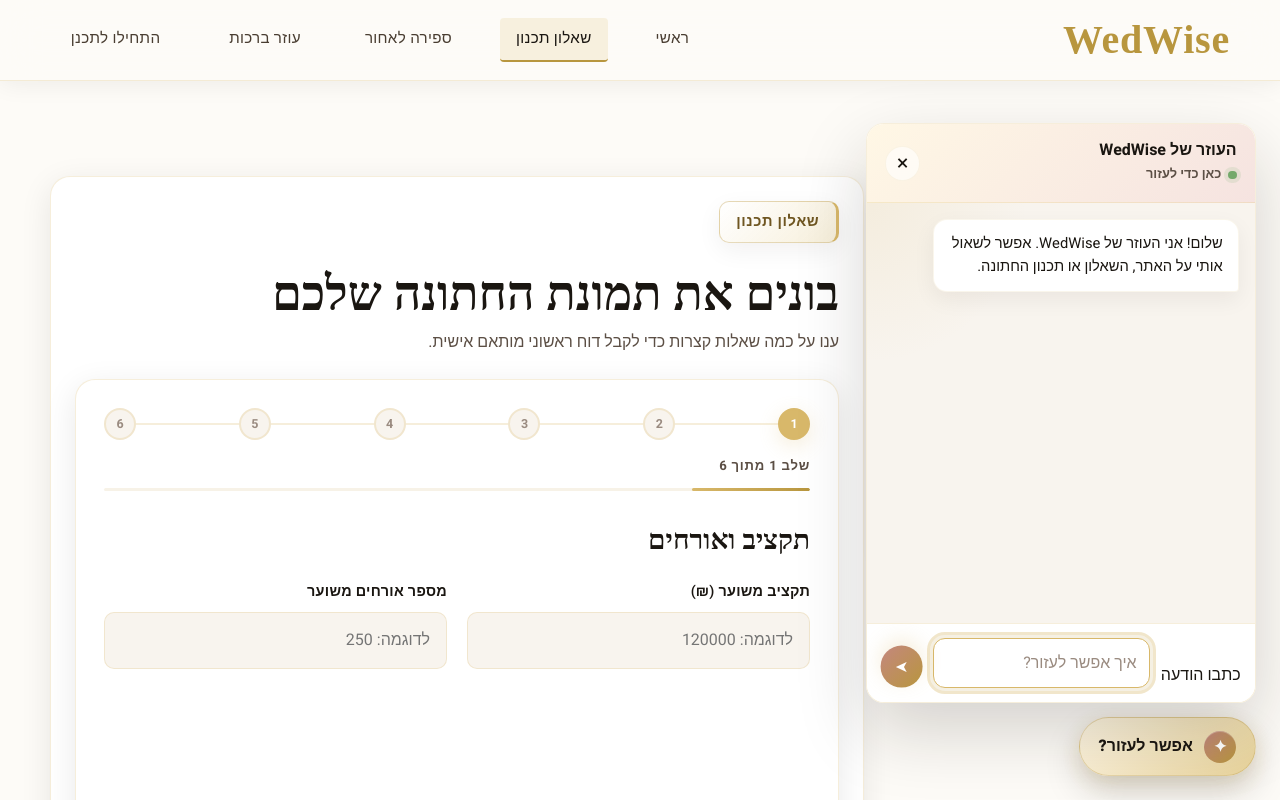
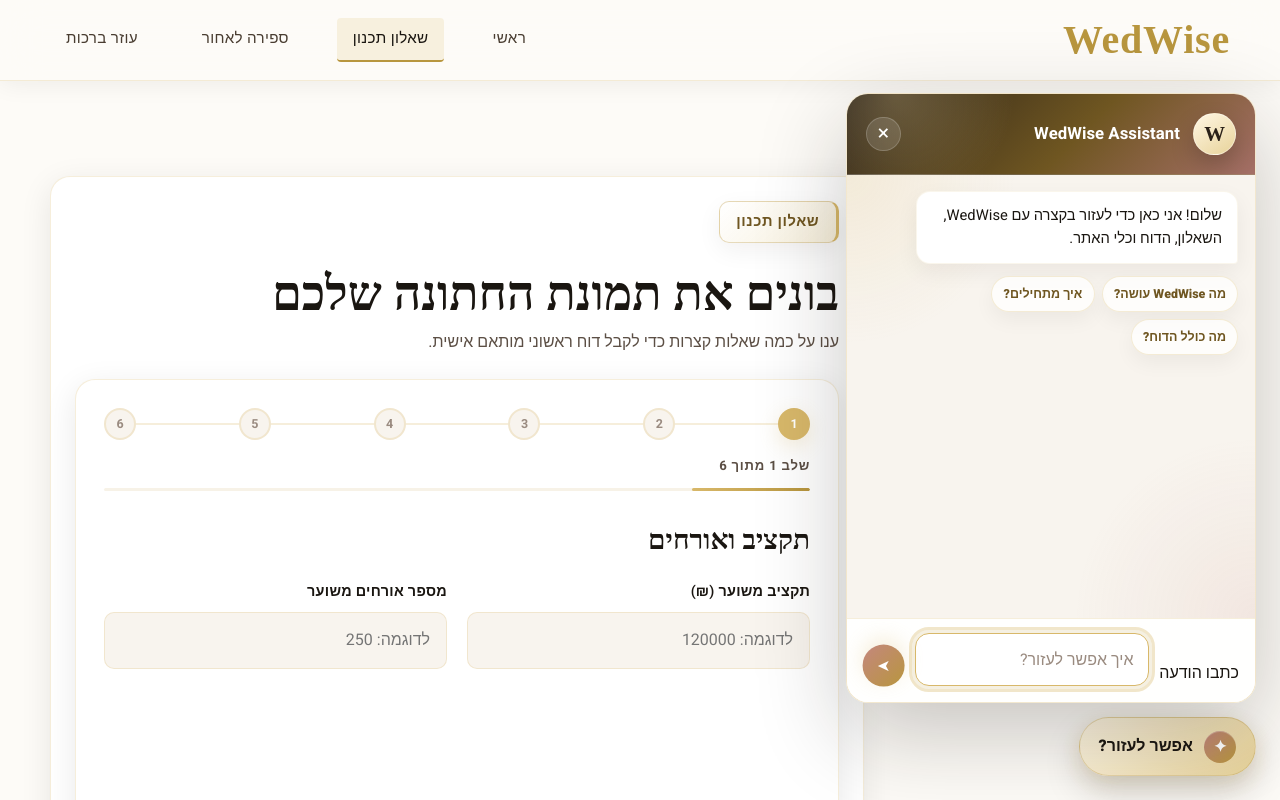
Before and after one commit to hanaamasarwa-del/WedWise, a website: page frontend/questionnaire.html in a window 1280 px wide. Both pictures are taken after a click on the button "פתיחת הצ'אט". Shown: the top 800 px of the page. Drawn offline with Linux system fonts and the light colour scheme.

Commit message:
Refine chatbot and secondary page polish

```diff
--- a/frontend/chat-widget.js
+++ b/frontend/chat-widget.js
@@ -1,17 +1,23 @@
 (() => {
-  const defaultGreeting = 'שלום! אני העוזר של WedWise. אפשר לשאול אותי על האתר, השאלון או תכנון החתונה.';
+  const defaultGreeting = 'שלום! אני כאן כדי לעזור בקצרה עם WedWise, השאלון, הדוח וכלי האתר.';
+
   const fallbackWidget = `
     <aside class="chat-widget" id="chat-widget">
       <section class="chat-panel" id="chat-panel" aria-labelledby="chat-title" aria-hidden="true" hidden>
         <header class="chat-header">
-          <div>
-            <h2 id="chat-title">העוזר של WedWise</h2>
-            <p><span class="chat-status-dot" aria-hidden="true"></span> כאן כדי לעזור</p>
+          <div class="chat-brand">
+            <span class="chat-avatar" aria-hidden="true">W</span>
+            <h2 id="chat-title">WedWise Assistant</h2>
           </div>
           <button type="button" class="chat-close" id="chat-close" aria-label="סגירת הצ'אט">×</button>
         </header>
         <div class="chat-messages" id="chat-messages" aria-live="polite">
           <div class="chat-message chat-message--assistant">${defaultGreeting}</div>
+          <div class="chat-suggestions" aria-label="שאלות מהירות">
+            <button type="button" data-chat-prompt="מה WedWise עושה?">מה WedWise עושה?</button>
+            <button type="button" data-chat-prompt="איך מתחילים את השאלון?">איך מתחילים?</button>
+            <button type="button" data-chat-prompt="מה כולל הדוח הראשוני?">מה כולל הדוח?</button>
+          </div>
         </div>
         <form class="chat-form" id="chat-form">
           <label class="sr-only" for="chat-input">כתבו הודעה</label>
@@ -44,6 +50,45 @@
     return message;
   }
 
+  function normalizeWidgetCopy(panel, launcher, closeButton, messagesEl, input, sendButton) {
+    const header = panel.querySelector('.chat-header');
+    if (header && !header.querySelector('.chat-brand')) {
+      header.innerHTML = `
+        <div class="chat-brand">
+          <span class="chat-avatar" aria-hidden="true">W</span>
+          <h2 id="chat-title">WedWise Assistant</h2>
+        </div>
+      `;
+      if (closeButton) header.appendChild(closeButton);
+    }
+
+    const title = document.getElementById('chat-title');
+    const launcherIcon = launcher.querySelector('.chat-launcher-icon');
+    const launcherLabel = launcher.querySelector('.chat-launcher-label');
+    const firstMessage = messagesEl.querySelector('.chat-message--assistant');
+    const sendIcon = sendButton.querySelector('[aria-hidden="true"]');
+
+    if (title) title.textContent = 'WedWise Assistant';
+    if (launcherIcon) launcherIcon.textContent = '✦';
+    if (launcherLabel) launcherLabel.textContent = 'אפשר לעזור?';
+    if (firstMessage) firstMessage.textContent = defaultGreeting;
+    if (closeButton) closeButton.textContent = '×';
+    if (sendIcon) sendIcon.textContent = '➤';
+    input.placeholder = 'איך אפשר לעזור?';
+
+    if (!messagesEl.querySelector('.chat-suggestions')) {
+      const suggestions = document.createElement('div');
+      suggestions.className = 'chat-suggestions';
+      suggestions.setAttribute('aria-label', 'שאלות מהירות');
+      suggestions.innerHTML = `
+        <button type="button" data-chat-prompt="מה WedWise עושה?">מה WedWise עושה?</button>
+        <button type="button" data-chat-prompt="איך מתחילים את השאלון?">איך מתחילים?</button>
+        <button type="button" data-chat-prompt="מה כולל הדוח הראשוני?">מה כולל הדוח?</button>
+      `;
+      messagesEl.appendChild(suggestions);
+    }
+  }
+
   function initChatWidget() {
     const widget = ensureWidget();
     if (widget.dataset.ready === 'true') return;
@@ -62,25 +107,7 @@
 
     launcher.removeAttribute('onclick');
     closeButton?.removeAttribute('onclick');
-
-    const title = document.getElementById('chat-title');
-    const status = document.querySelector('.chat-header p');
-    const launcherIcon = launcher.querySelector('.chat-launcher-icon');
-    const launcherLabel = launcher.querySelector('.chat-launcher-label');
-    const firstMessage = messagesEl.querySelector('.chat-message--assistant');
-    const closeText = closeButton?.firstChild;
-    const sendIcon = sendButton.querySelector('[aria-hidden="true"]');
-
-    if (title) title.textContent = 'העוזר של WedWise';
-    if (status) {
-      status.innerHTML = '<span class="chat-status-dot" aria-hidden="true"></span> כאן כדי לעזור';
-    }
-    if (launcherIcon) launcherIcon.textContent = '✦';
-    if (launcherLabel) launcherLabel.textContent = 'אפשר לעזור?';
-    if (firstMessage) firstMessage.textContent = defaultGreeting;
-    if (closeText) closeText.textContent = '×';
-    if (sendIcon) sendIcon.textContent = '➤';
-    input.placeholder = 'איך אפשר לעזור?';
+    normalizeWidgetCopy(panel, launcher, closeButton, messagesEl, input, sendButton);
 
     function setOpen(isOpen) {
       panel.hidden = !isOpen;
@@ -109,6 +136,13 @@
     input.addEventListener('input', () => {
       input.style.height = 'auto';
       input.style.height = `${Math.min(input.scrollHeight, 112)}px`;
+    });
+
+    messagesEl.addEventListener('click', (event) => {
+      const promptButton = event.target.closest('[data-chat-prompt]');
+      if (!promptButton || input.disabled) return;
+      input.value = promptButton.dataset.chatPrompt || '';
+      form.requestSubmit();
     });
 
     form.addEventListener('submit', async (event) => {
--- a/frontend/questionnaire.html
+++ b/frontend/questionnaire.html
@@ -18,7 +18,6 @@
         <a href="questionnaire.html" class="active" aria-current="page">&#1513;&#1488;&#1500;&#1493;&#1503; &#1514;&#1499;&#1504;&#1493;&#1503;</a>
         <a href="countdown.html">&#1505;&#1508;&#1497;&#1512;&#1492; &#1500;&#1488;&#1495;&#1493;&#1512;</a>
         <a href="blessing-helper.html">&#1506;&#1493;&#1494;&#1512; &#1489;&#1512;&#1499;&#1493;&#1514;</a>
-        <a href="questionnaire.html#questionnaire" class="nav-cta">&#1492;&#1514;&#1495;&#1497;&#1500;&#1493; &#1500;&#1514;&#1499;&#1504;&#1503;</a>
       </nav>
     </div>
   </header>
@@ -29,14 +28,14 @@
         <div class="questionnaire-layout">
           <aside class="assistant-panel" aria-label="מעצב חתונות AI">
             <div class="assistant-header">
-              <span class="material-symbols-outlined assistant-avatar" aria-hidden="true">auto_awesome</span>
+              <span class="assistant-avatar" aria-hidden="true">W</span>
               <div>
                 <h2>מעצב חתונות AI</h2>
                 <p>WedWise Assistant</p>
               </div>
             </div>
             <div class="assistant-message">
-              <span class="material-symbols-outlined" aria-hidden="true">auto_awesome</span>
+              <span class="assistant-spark" aria-hidden="true">✦</span>
               <p>שלום! ספרו לי איך אתם מדמיינים את החתונה שלכם, ואני אעזור להפוך את הפרטים לכיוון תכנון מסודר.</p>
             </div>
           </aside>
@@ -172,7 +171,7 @@
                 <legend>שיחה עם המעצב</legend>
                 <div class="designer-chat">
                   <div class="designer-bubble">
-                    <span class="material-symbols-outlined" aria-hidden="true">auto_awesome</span>
+                    <span class="assistant-spark" aria-hidden="true">✦</span>
                     <p>תארו לי במילים שלכם את האווירה: חופה, שולחנות, צבעים, פרחים, תאורה או כל פרט שחשוב לכם.</p>
                   </div>
                   <div class="field-group">
@@ -186,7 +185,7 @@
               <fieldset class="form-step" data-step="5">
                 <legend>השראה לחתונה <span class="legend-optional">(אופציונלי)</span></legend>
                 <div class="inspiration-intro">
-                  <span class="material-symbols-outlined inspiration-intro-icon" aria-hidden="true">link</span>
+                  <span class="inspiration-intro-icon" aria-hidden="true">↗</span>
                   <div>
                     <p>כבר אספתם השראה לחתונה? שתפו קישור לאוסף ההשראה שלכם ונצרף אותו לבקשה.</p>
                     <p class="field-hint">Pinterest, Instagram, בלוג חתונות, לוח mood board — כל קישור מתאים.</p>
@@ -219,16 +218,16 @@
 
               <div class="form-nav">
                 <button type="button" id="btn-back" class="btn btn-secondary btn-nav-back" hidden>
-                  <span class="material-symbols-outlined" aria-hidden="true">chevron_right</span>
+                  <span aria-hidden="true">›</span>
                   חזרה
                 </button>
                 <button type="button" id="btn-next" class="btn btn-primary btn-nav-next">
                   הבא
-                  <span class="material-symbols-outlined" aria-hidden="true">chevron_left</span>
+                  <span aria-hidden="true">‹</span>
                 </button>
                 <button type="submit" id="btn-submit" class="btn btn-primary btn-nav-submit" hidden>
                   שליחה וקבלת דוח
-                  <span class="material-symbols-outlined" aria-hidden="true">send</span>
+                  <span aria-hidden="true">➤</span>
                 </button>
               </div>
             </form>
--- a/frontend/site.css
+++ b/frontend/site.css
@@ -73,12 +73,9 @@ body {
   background-color: var(--color-bg);
 }
 
-main {
-  animation: pageEnter 0.42s cubic-bezier(0.22, 1, 0.36, 1) both;
-}
-
 .subpage main {
   padding-top: 80px;
+  animation: pageEnter 0.36s cubic-bezier(0.22, 1, 0.36, 1) both;
 }
 
 img {
@@ -107,13 +104,13 @@ button, input, select, textarea {
 }
 
 @keyframes heroPop {
-  from { opacity: 0; transform: translateY(18px); }
+  from { opacity: 0; transform: translateY(10px); }
   to { opacity: 1; transform: translateY(0); }
 }
 
 @keyframes heroImageReveal {
-  from { transform: scale(1.08); filter: saturate(0.9); }
-  to { transform: scale(1.01); filter: saturate(1); }
+  from { transform: scale(1.035); }
+  to { transform: scale(1.01); }
 }
 
 @keyframes petalDrift {
@@ -290,12 +287,9 @@ button, input, select, textarea {
   animation-delay: var(--delay);
 }
 
-.hero-petals span:nth-child(1) { --start-x: 8%; --size: 13px; --duration: 15s; --delay: -2s; }
-.hero-petals span:nth-child(2) { --start-x: 24%; --size: 10px; --duration: 19s; --delay: -9s; --drift-x: -10vw; --rotation: -190deg; }
-.hero-petals span:nth-child(3) { --start-x: 42%; --size: 14px; --duration: 18s; --delay: -5s; --drift-x: 12vw; --rotation: 220deg; }
-.hero-petals span:nth-child(4) { --start-x: 61%; --size: 9px; --duration: 16s; --delay: -11s; --drift-x: -7vw; --rotation: -160deg; }
-.hero-petals span:nth-child(5) { --start-x: 76%; --size: 12px; --duration: 21s; --delay: -7s; --drift-x: 9vw; --rotation: 260deg; }
-.hero-petals span:nth-child(6) { --start-x: 91%; --size: 11px; --duration: 17s; --delay: -14s; --drift-x: -13vw; --rotation: -240deg; }
+.hero-petals span:nth-child(1) { --start-x: 12%; --size: 12px; --duration: 18s; --delay: -3s; }
+.hero-petals span:nth-child(2) { --start-x: 48%; --size: 10px; --duration: 22s; --delay: -10s; --drift-x: -10vw; --rotation: -190deg; }
+.hero-petals span:nth-child(3) { --start-x: 82%; --size: 13px; --duration: 20s; --delay: -6s; --drift-x: 12vw; --rotation: 220deg; }
 
 .hero-content {
   position: relative;
@@ -308,7 +302,7 @@ button, input, select, textarea {
 }
 
 .hero-content > * {
-  animation: heroPop 0.62s cubic-bezier(0.22, 1, 0.36, 1) both;
+  animation: heroPop 0.46s cubic-bezier(0.22, 1, 0.36, 1) both;
 }
 
 .hero-eyebrow {
@@ -320,11 +314,11 @@ button, input, select, textarea {
 }
 
 .hero-text {
-  animation-delay: 0.18s;
+  animation-delay: 0.16s;
 }
 
 .hero-actions {
-  animation-delay: 0.26s;
+  animation-delay: 0.22s;
 }
 
 /* ── Eyebrow / Section kicker ── */
@@ -689,55 +683,82 @@ button, input, select, textarea {
   position: sticky;
   top: 104px;
   padding: 1.5rem;
+  overflow: hidden;
+  background:
+    linear-gradient(180deg, rgba(255, 255, 255, 0.96), rgba(253, 251, 247, 0.96)),
+    radial-gradient(circle at 10% 0%, rgba(216, 184, 106, 0.2), transparent 34%);
+}
+
+.assistant-panel::before {
+  content: "";
+  position: absolute;
+  inset: 0 0 auto;
+  height: 4px;
+  background: linear-gradient(90deg, var(--color-secondary), var(--color-primary), var(--color-primary-light));
 }
 
 .assistant-header {
   display: flex;
   align-items: center;
-  gap: 0.85rem;
+  gap: 1rem;
   padding-bottom: 1.25rem;
   border-bottom: 1px solid var(--color-border);
 }
 
 .assistant-header h2 {
   color: var(--color-text);
-  font-size: 1.15rem;
+  font-family: var(--font-display);
+  font-size: 1.35rem;
+  line-height: 1.15;
   font-weight: 700;
 }
 
 .assistant-header p {
   color: var(--color-muted);
   font-size: 0.82rem;
-  font-weight: 600;
-  letter-spacing: 0.03em;
+  font-weight: 800;
+  letter-spacing: 0.04em;
+  text-transform: uppercase;
 }
 
 .assistant-avatar {
-  display: inline-flex;
-  align-items: center;
-  justify-content: center;
+  display: inline-grid;
+  place-items: center;
   width: 48px;
   height: 48px;
   color: var(--color-surface);
-  background: linear-gradient(135deg, var(--color-primary), var(--color-primary-dark));
-  border-radius: var(--radius-md);
-  box-shadow: var(--shadow-gold);
+  background: linear-gradient(145deg, var(--color-secondary), var(--color-primary-dark));
+  border: 1px solid rgba(255, 255, 255, 0.48);
+  border-radius: 50%;
+  box-shadow: 0 14px 30px rgba(26, 22, 17, 0.16), var(--shadow-gold);
   flex-shrink: 0;
+  font-family: var(--font-display);
+  font-size: 1.35rem;
+  font-weight: 800;
 }
 
 .assistant-message {
   display: grid;
   grid-template-columns: auto 1fr;
-  gap: 0.75rem;
+  gap: 0.85rem;
   margin-top: 1.25rem;
   padding: 1rem;
-  background: var(--color-surface-soft);
+  background: rgba(255, 255, 255, 0.74);
   border: 1px solid var(--color-border-soft);
-  border-radius: var(--radius-md);
-}
-
-.assistant-message .material-symbols-outlined {
-  color: var(--color-primary);
+  border-radius: 14px;
+  box-shadow: var(--shadow-sm);
+}
+
+.assistant-spark {
+  display: inline-grid;
+  place-items: center;
+  width: 1.75rem;
+  height: 1.75rem;
+  color: #6F5621;
+  background: linear-gradient(135deg, #FFF7E4, var(--color-primary-light));
+  border-radius: 50%;
+  font-size: 0.9rem;
+  font-weight: 800;
 }
 
 .questionnaire-card {
@@ -1903,14 +1924,15 @@ select {
 .chat-panel {
   display: flex;
   flex-direction: column;
-  width: min(390px, calc(100vw - 2rem));
-  height: min(580px, calc(100vh - 6.25rem));
+  width: min(410px, calc(100vw - 2rem));
+  height: min(610px, calc(100vh - 6.25rem));
   margin-bottom: 0.85rem;
   overflow: hidden;
-  background: rgba(255, 255, 255, 0.98);
-  border: 1px solid var(--color-border);
-  border-radius: 18px;
-  box-shadow: 0 28px 70px rgba(26, 22, 17, 0.18);
+  background:
+    linear-gradient(180deg, rgba(255, 255, 255, 0.98), rgba(253, 251, 247, 0.98));
+  border: 1px solid rgba(216, 184, 106, 0.32);
+  border-radius: 22px;
+  box-shadow: 0 30px 90px rgba(26, 22, 17, 0.24), 0 0 0 1px rgba(255, 255, 255, 0.52) inset;
   backdrop-filter: blur(18px);
 }
 
@@ -1923,18 +1945,51 @@ select {
   align-items: center;
   justify-content: space-between;
   gap: 1rem;
-  padding: 1.05rem 1.15rem;
-  color: var(--color-text);
+  padding: 1.15rem 1.2rem;
+  color: #fff;
   background:
-    linear-gradient(135deg, rgba(255, 247, 228, 0.96), rgba(245, 226, 223, 0.96)),
-    var(--color-surface);
-  border-bottom: 1px solid var(--color-border);
+    radial-gradient(circle at 12% 0%, rgba(232, 211, 154, 0.28), transparent 32%),
+    linear-gradient(135deg, #2A2118, #6F5621 56%, #A56F67);
+  border-bottom: 1px solid rgba(255, 255, 255, 0.18);
+}
+
+.chat-brand {
+  display: flex;
+  align-items: center;
+  gap: 0.85rem;
+  min-width: 0;
+}
+
+.chat-avatar {
+  display: inline-grid;
+  place-items: center;
+  flex: 0 0 auto;
+  width: 2.65rem;
+  height: 2.65rem;
+  color: #2A2118;
+  background: linear-gradient(145deg, #FFF7E4, var(--color-primary-light));
+  border: 1px solid rgba(255, 255, 255, 0.42);
+  border-radius: 50%;
+  font-family: var(--font-display);
+  font-size: 1.3rem;
+  font-weight: 800;
+  box-shadow: 0 10px 24px rgba(0, 0, 0, 0.2);
+}
+
+.chat-eyebrow {
+  display: block;
+  margin-bottom: 0.12rem;
+  color: rgba(255, 248, 229, 0.78);
+  font-size: 0.68rem;
+  font-weight: 800;
+  text-transform: uppercase;
+  letter-spacing: 0.08em;
 }
 
 .chat-header h2 {
   margin: 0;
-  color: var(--color-text);
-  font-size: 1rem;
+  color: #fff;
+  font-size: 1.05rem;
   line-height: 1.2;
 }
 
@@ -1943,7 +1998,7 @@ select {
   align-items: center;
   gap: 0.4rem;
   margin: 0.25rem 0 0;
-  color: var(--color-muted);
+  color: rgba(255, 255, 255, 0.82);
   font-size: 0.8rem;
   font-weight: 600;
 }
@@ -1951,9 +2006,9 @@ select {
 .chat-status-dot {
   width: 0.55rem;
   height: 0.55rem;
-  background: #74A96B;
+  background: #9BE28D;
   border-radius: 50%;
-  box-shadow: 0 0 0 4px rgba(116, 169, 107, 0.14);
+  box-shadow: 0 0 0 4px rgba(155, 226, 141, 0.18);
 }
 
 .chat-close {
@@ -1961,9 +2016,9 @@ select {
   place-items: center;
   width: 2.15rem;
   height: 2.15rem;
-  color: var(--color-text);
-  background: rgba(255, 255, 255, 0.62);
-  border: 1px solid var(--color-border-soft);
+  color: #fff;
+  background: rgba(255, 255, 255, 0.13);
+  border: 1px solid rgba(255, 255, 255, 0.18);
   border-radius: 50%;
   font-size: 1.35rem;
   line-height: 1;
@@ -1975,10 +2030,11 @@ select {
   display: flex;
   flex-direction: column;
   gap: 0.75rem;
-  padding: 1rem;
+  padding: 1.05rem;
   overflow-y: auto;
   background:
-    radial-gradient(circle at 0 0, rgba(216, 184, 106, 0.12), transparent 28%),
+    radial-gradient(circle at 0 0, rgba(216, 184, 106, 0.16), transparent 28%),
+    radial-gradient(circle at 100% 100%, rgba(196, 135, 126, 0.12), transparent 30%),
     var(--color-surface-soft);
 }
 
@@ -2012,12 +2068,39 @@ select {
   font-weight: 700;
 }
 
+.chat-suggestions {
+  display: flex;
+  flex-wrap: wrap;
+  gap: 0.45rem;
+  align-self: flex-start;
+  max-width: 92%;
+}
+
+.chat-suggestions button {
+  padding: 0.42rem 0.7rem;
+  color: #6F5621;
+  background: rgba(255, 255, 255, 0.76);
+  border: 1px solid rgba(216, 184, 106, 0.26);
+  border-radius: var(--radius-pill);
+  font-size: 0.78rem;
+  font-weight: 800;
+  cursor: pointer;
+  box-shadow: 0 8px 20px rgba(26, 22, 17, 0.05);
+  transition: transform var(--transition), border-color var(--transition), background var(--transition);
+}
+
+.chat-suggestions button:hover {
+  transform: translateY(-1px);
+  background: #fff;
+  border-color: rgba(216, 184, 106, 0.48);
+}
+
 .chat-form {
   display: flex;
   align-items: flex-end;
   gap: 0.65rem;
-  padding: 0.9rem;
-  background: #fff;
+  padding: 0.9rem 1rem 1rem;
+  background: rgba(255, 255, 255, 0.96);
   border-top: 1px solid var(--color-border);
 }
 
@@ -2025,12 +2108,13 @@ select {
   flex: 1;
   min-height: 2.5rem;
   max-height: 7rem;
-  padding: 0.68rem 0.8rem;
+  padding: 0.78rem 0.9rem;
   resize: none;
   color: var(--color-text);
-  background: var(--color-surface-soft);
-  border: 1px solid var(--color-border);
-  border-radius: 12px;
+  background: #fff;
+  border: 1px solid rgba(216, 184, 106, 0.28);
+  border-radius: 14px;
+  box-shadow: inset 0 1px 0 rgba(255, 255, 255, 0.7);
 }
 
 .chat-form textarea::placeholder {
```
Also changed, not shown: frontend/blessing-helper.html (+0 -1 lines), frontend/countdown.html (+0 -1 lines), frontend/index.html (+0 -4 lines).
